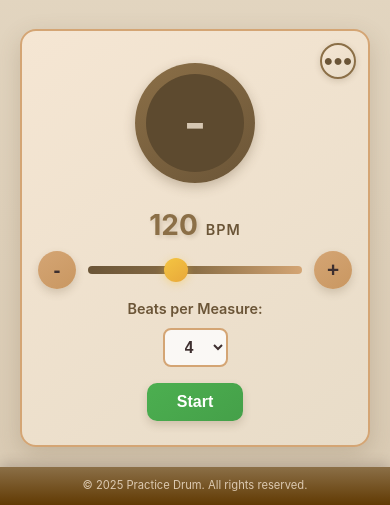
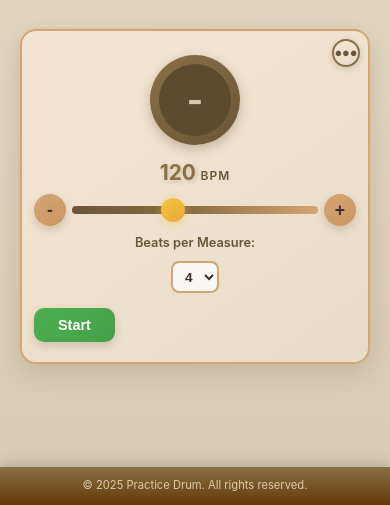
Before and after one commit to WickedSnuk/drummerwebsite, a plain HTML site: page metronome.html in a window 390 px wide. Shown: the part 339-844 px from the top of the page. Drawn offline with Linux system fonts and the light colour scheme.

Commit message:
metronome responsibility

```diff
--- a/style.css
+++ b/style.css
@@ -603,6 +603,7 @@ footer p {
 /* Metronome Styles */
 .metronome-container {
     max-width: 500px;
+    width: 100%;
     margin: 1.5rem auto;
     padding: 2.5rem 1.5rem 2rem;
     background: linear-gradient(145deg, #f5e6d3 0%, #e8dcc8 100%);
@@ -614,6 +615,8 @@ footer p {
     align-items: center;
     gap: 0.5rem;
     position: relative;
+    overflow: hidden;
+    box-sizing: border-box;
 }
 
 .indicator-toggle-btn {
@@ -795,6 +798,7 @@ footer p {
     gap: 1rem;
     width: 100%;
     max-width: 400px;
+    box-sizing: border-box;
 }
 
 .bpm-btn {
@@ -1288,89 +1292,212 @@ footer p {
     }
 
     .metronome-container {
-        padding: 2rem 1rem 1.5rem;
+        max-width: calc(100vw - 2rem);
+        padding: 2rem 0.75rem 1.5rem;
         gap: 0.5rem;
+        margin: 1rem auto;
     }
 
     .indicator-toggle-btn {
-        top: 0.75rem;
-        right: 0.75rem;
-        width: 36px;
-        height: 36px;
-        font-size: 1rem;
+        top: 0.5rem;
+        right: 0.5rem;
+        width: 32px;
+        height: 32px;
+        font-size: 0.9rem;
     }
 
     .beat-indicator {
-        width: 120px;
-        height: 120px;
-        margin-bottom: 1.25rem;
+        width: 100px;
+        height: 100px;
+        margin-bottom: 1rem;
     }
 
     .single-indicator {
-        width: 120px;
-        height: 120px;
+        width: 100px;
+        height: 100px;
     }
 
     .beat-light {
-        width: 98px;
-        height: 98px;
+        width: 80px;
+        height: 80px;
     }
 
     .beat-number {
-        font-size: 3rem;
+        font-size: 2.5rem;
     }
 
     .multi-indicator {
-        padding: 10px 40px;
+        padding: 10px 20px;
+        max-width: 100%;
     }
 
     .multi-circles {
-        gap: 0.6rem;
-        max-width: 218px;
-        row-gap: 0.6rem;
+        gap: 0.5rem;
+        max-width: 190px;
+        row-gap: 0.5rem;
     }
 
     .beat-circle {
-        width: 45px;
-        height: 45px;
+        width: 38px;
+        height: 38px;
     }
 
     .beat-circle-inner {
-        width: 36px;
-        height: 36px;
+        width: 30px;
+        height: 30px;
+    }
+
+    .bpm-display {
+        gap: 0.4rem;
     }
 
     .bpm-value {
-        font-size: 1.75rem;
+        font-size: 1.5rem;
     }
 
     .bpm-label {
-        font-size: 0.9rem;
+        font-size: 0.85rem;
     }
 
     .bpm-controls {
-        gap: 0.75rem;
+        gap: 0.5rem;
+        max-width: 100%;
+        padding: 0 0.5rem;
     }
 
     .bpm-btn {
-        width: 38px;
-        height: 38px;
-        font-size: 1.3rem;
+        width: 34px;
+        height: 34px;
+        font-size: 1.2rem;
+        flex-shrink: 0;
+    }
+
+    .bpm-slider {
+        min-width: 0;
+        flex: 1;
     }
 
     .time-signature {
         flex-direction: column;
         gap: 0.5rem;
         text-align: center;
+        font-size: 0.85rem;
+        padding: 0 0.5rem;
+    }
+
+    .time-select {
+        font-size: 0.9rem;
+        padding: 0.4rem 0.6rem;
+    }
+
+    .metronome-controls {
+        width: 100%;
+        padding: 0 0.5rem;
+    }
+
+    .metronome-btn {
+        padding: 10px 28px;
+        font-size: 0.95rem;
+    }
+
+    .beat-counter {
+        font-size: 1rem;
+    }
+}
+
+/* Extra Small Devices */
+@media (max-width: 400px) {
+    .metronome-container {
+        max-width: calc(100vw - 1.5rem);
+        padding: 1.5rem 0.5rem 1.25rem;
+        gap: 0.4rem;
+    }
+
+    .beat-indicator {
+        width: 90px;
+        height: 90px;
+        margin-bottom: 0.75rem;
+    }
+
+    .single-indicator {
+        width: 90px;
+        height: 90px;
+    }
+
+    .beat-light {
+        width: 72px;
+        height: 72px;
+    }
+
+    .beat-number {
+        font-size: 2.2rem;
+    }
+
+    .multi-indicator {
+        padding: 8px 15px;
+    }
+
+    .multi-circles {
+        gap: 0.45rem;
+        max-width: 170px;
+        row-gap: 0.45rem;
+    }
+
+    .beat-circle {
+        width: 34px;
+        height: 34px;
+    }
+
+    .beat-circle-inner {
+        width: 26px;
+        height: 26px;
+    }
+
+    .bpm-display {
+        gap: 0.3rem;
+    }
+
+    .bpm-value {
+        font-size: 1.3rem;
+    }
+
+    .bpm-label {
+        font-size: 0.75rem;
+    }
+
+    .bpm-controls {
+        gap: 0.4rem;
+        padding: 0 0.25rem;
+    }
+
+    .bpm-btn {
+        width: 32px;
+        height: 32px;
+        font-size: 1.1rem;
+    }
+
+    .time-signature {
+        font-size: 0.8rem;
+        padding: 0 0.25rem;
+    }
+
+    .time-select {
+        font-size: 0.85rem;
+        padding: 0.35rem 0.5rem;
+    }
+
+    .metronome-controls {
+        padding: 0 0.25rem;
+    }
+
+    .metronome-btn {
+        padding: 9px 24px;
         font-size: 0.9rem;
     }
 
-    .metronome-btn {
-        padding: 10px 30px;
-        font-size: 1rem;
-    }
-
-    .beat-counter {
-        font-size: 1.1rem;
+    .indicator-toggle-btn {
+        width: 28px;
+        height: 28px;
+        font-size: 0.8rem;
     }
 }
```
